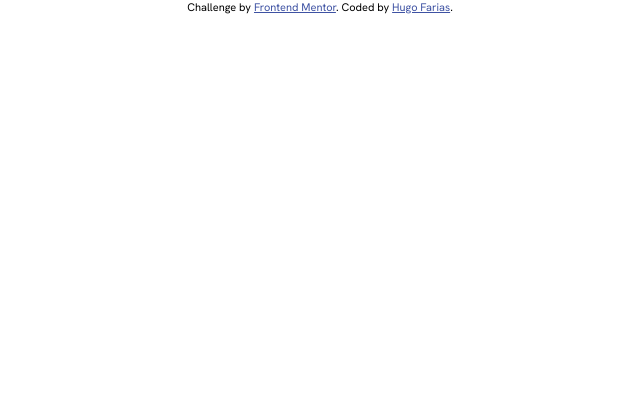
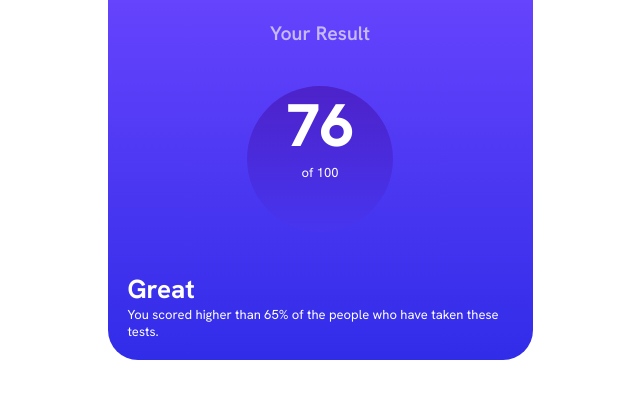
Before and after one commit to Hugo-Farias/results-summary-component, a React (Vite) app: page / in a window 1280 px wide. Shown: the top 398 px of the page, without its empty margins (320-960 px from the left). Built offline with nearby package versions, Linux system fonts and the light colour scheme.

Commit message:
background of "Result" component completed

```diff
--- a/src/App.tsx
+++ b/src/App.tsx
@@ -1,7 +1,13 @@
 import Attribution from "./component/Attribution";
+import Card from "./component/Card";
 
 function App() {
-  return <Attribution />;
+  return (
+    <>
+      <Card />
+      {/*<Attribution />*/}
+    </>
+  );
 }
 
 export default App;
--- a/src/component/Attribution.module.css
+++ b/src/component/Attribution.module.css
@@ -1,5 +1,6 @@
 .main {
-  font-size: 11px;
+  margin-top: 10rem;
+  font-size: 1.1rem;
   text-align: center;
 }
 
--- a/src/component/Attribution.tsx
+++ b/src/component/Attribution.tsx
@@ -1,4 +1,5 @@
 import cls from "./Attribution.module.css";
+import { GITHUB_URL } from "../helpers/variables";
 
 const Attribution = function () {
   return (
@@ -7,7 +8,11 @@ const Attribution = function () {
       <a href="https://www.frontendmentor.io?ref=challenge" target="_blank">
         Frontend Mentor
       </a>
-      . Coded by <a href="#">Hugo Farias</a>.
+      . Coded by{" "}
+      <a href={GITHUB_URL} target="_blank">
+        Hugo Farias
+      </a>
+      .
     </div>
   );
 };
--- /dev/null
+++ b/src/component/Card.tsx
@@ -0,0 +1,11 @@
+import Result from "./Result";
+
+const Card = function () {
+  return (
+    <div>
+      <Result />
+    </div>
+  );
+};
+
+export default Card;
--- /dev/null
+++ b/src/component/Result.module.css
@@ -0,0 +1,37 @@
+.main {
+  display: flex;
+  flex-direction: column;
+  align-items: center;
+  gap: 4rem;
+  font-size: 1.3rem;
+  color: white;
+  padding: 2rem;
+  margin: 0 auto;
+  border-radius: 0 0 3rem 3rem;
+  background: linear-gradient(to bottom, #6643fd, #312ce8);
+  height: 36rem;
+  max-width: 42.5rem;
+}
+
+.title {
+  font-weight: 600;
+  opacity: 0.64;
+}
+
+.score {
+  display: flex;
+  flex-direction: column;
+  align-items: center;
+  width: 16rem;
+  height: 16rem;
+  clip-path: circle();
+  background: linear-gradient(to bottom, #4d22c9, #4735ef);
+}
+
+.userScore {
+  font-size: 6rem;
+  font-weight: 800;
+}
+
+.totalScore {
+}
--- /dev/null
+++ b/src/component/Result.tsx
@@ -0,0 +1,21 @@
+import cls from "./Result.module.css";
+
+const Result = function () {
+  return (
+    <div className={cls.main}>
+      <h2 className={cls.title}>Your Result</h2>
+      <div className={cls.score}>
+        <div className={cls.userScore}>76</div>
+        <span className={cls.totalScore}>of 100</span>
+      </div>
+      <div>
+        <h1>Great</h1>
+        <p>
+          You scored higher than 65% of the people who have taken these tests.
+        </p>
+      </div>
+    </div>
+  );
+};
+
+export default Result;
--- /dev/null
+++ b/src/helpers/variables.ts
@@ -0,0 +1 @@
+export const GITHUB_URL = "https://github.com/Hugo-Farias";
--- a/src/index.css
+++ b/src/index.css
@@ -12,4 +12,5 @@
 
 html {
   font-family: "HankenGrotesk", sans-serif;
+  font-size: 10px;
 }
```
